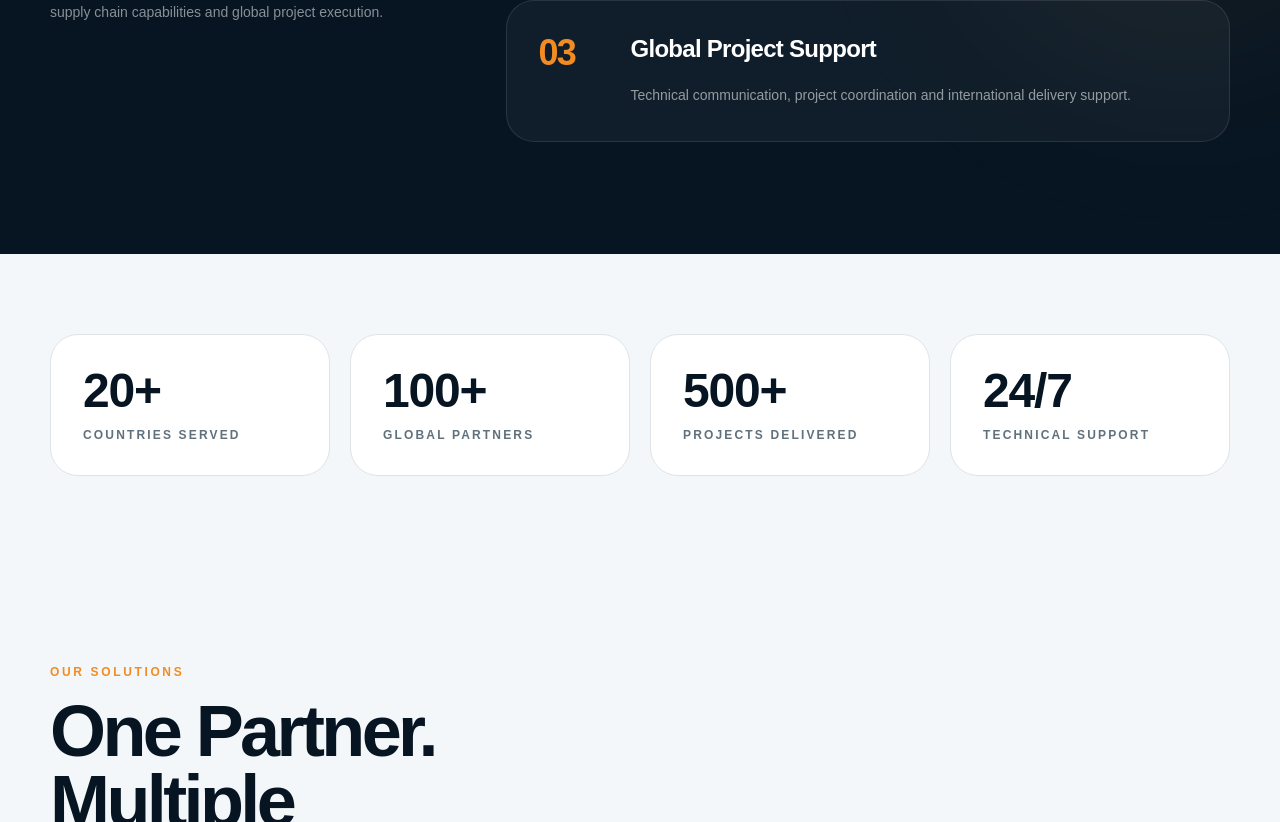
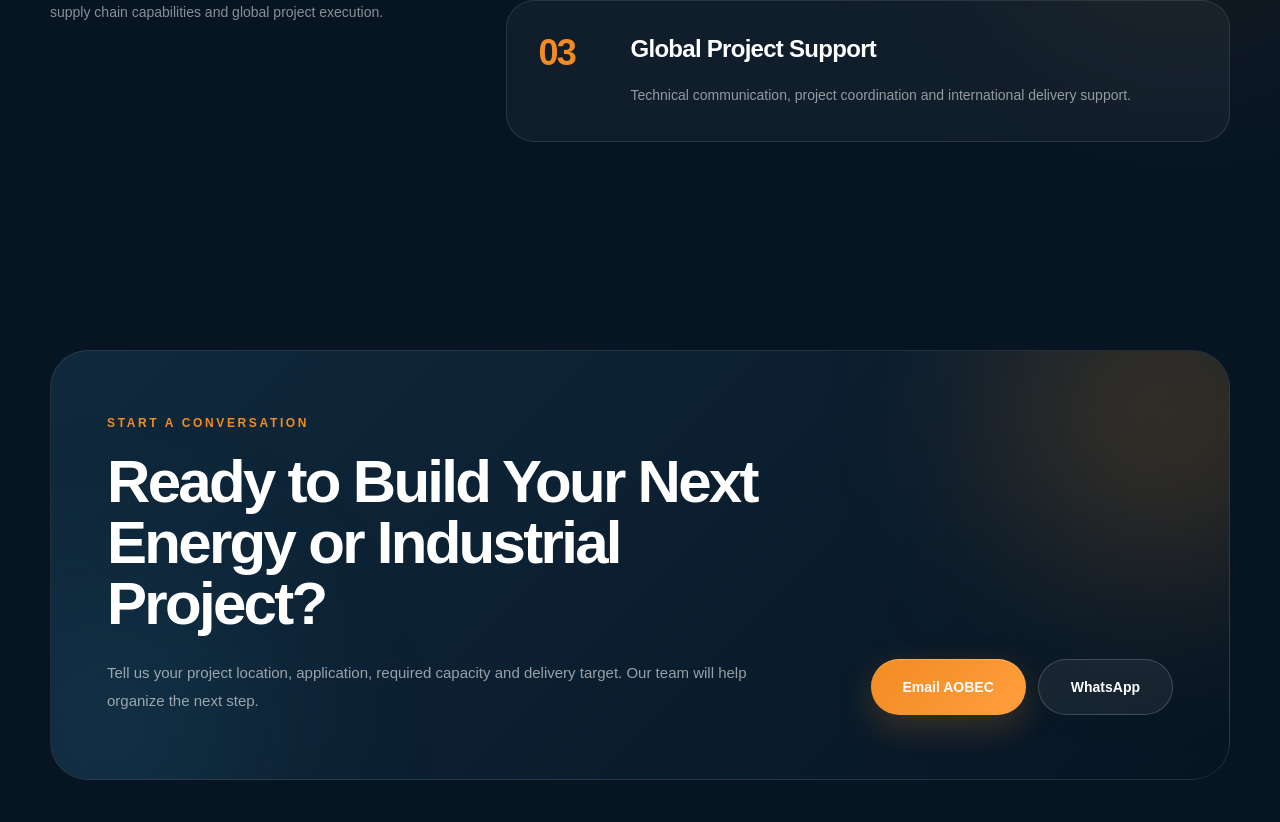
Before and after one commit to tealifeshen/aobec-website, a Next.js app: page / in a window 1280 px wide. Shown: the part 2649-3471 px from the top of the page. Built offline with nearby package versions, Linux system fonts and the light colour scheme.

Commit message:
AOBEC Website V2.0 - Optimize Homepage Conversion Structure

```diff
--- a/app/page.tsx
+++ b/app/page.tsx
@@ -1,14 +1,6 @@
 import Link from "next/link";
 
 import Hero from "@/components/Hero";
-import StatsUpgrade from "@/components/StatsUpgrade";
-import Solutions from "@/components/Solutions";
-import WhyAobec from "@/components/WhyAobec";
-import GlobalPresence from "@/components/GlobalPresence";
-import TrustSection from "@/components/TrustSection";
-import Certification from "@/components/Certification";
-import FeaturedProjects from "@/components/FeaturedProjects";
-import Process from "@/components/Process";
 import ContactCTA from "@/components/ContactCTA";
 
 const productOverview = [
@@ -180,14 +172,6 @@ return(
     </div>
   </div>
 </section>
-<StatsUpgrade/>
-<Solutions/>
-<WhyAobec/>
-<GlobalPresence/>
-<TrustSection/>
-<Certification/>
-<FeaturedProjects/>
-<Process/>
 <ContactCTA/>
 </main>
 )
```
